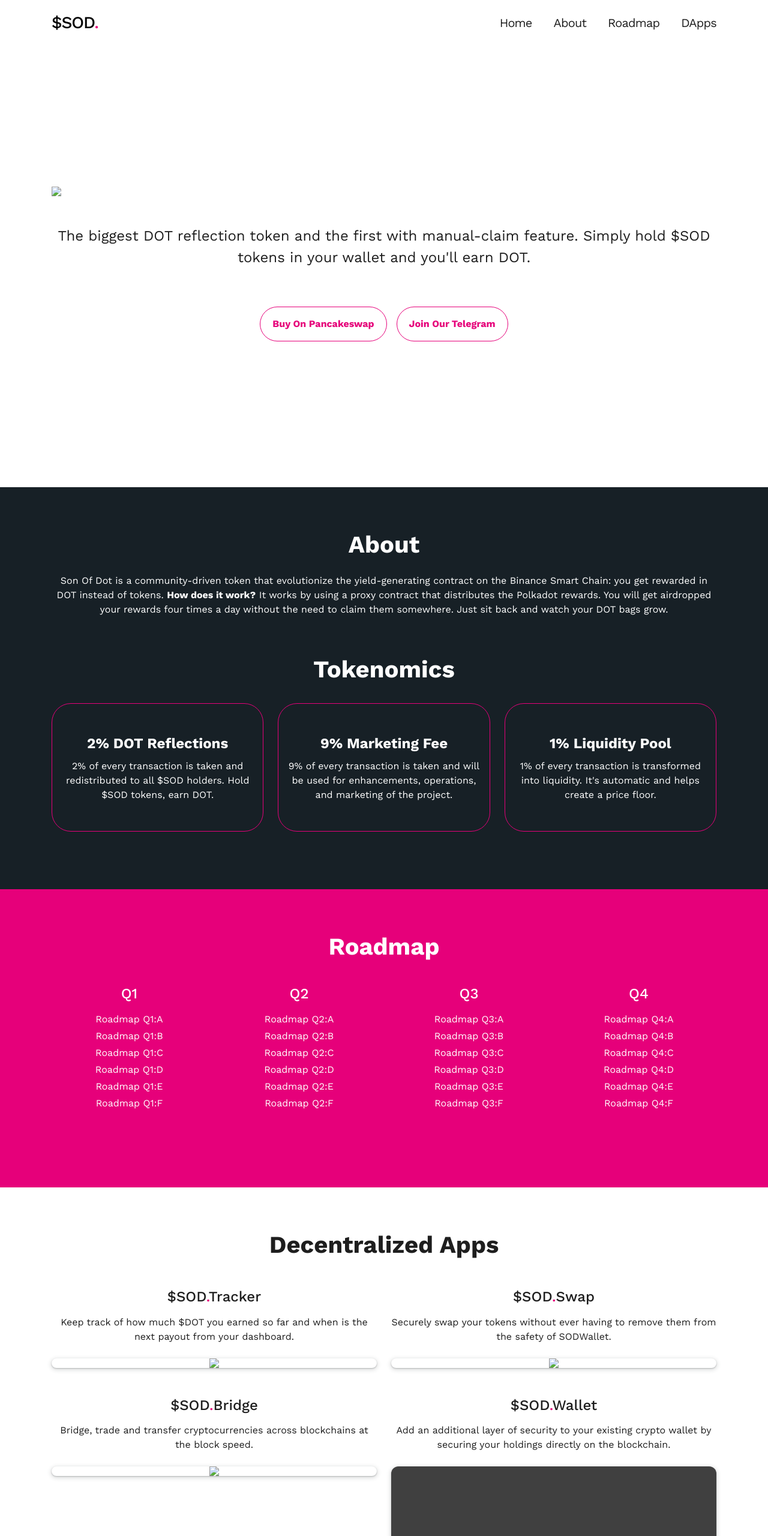
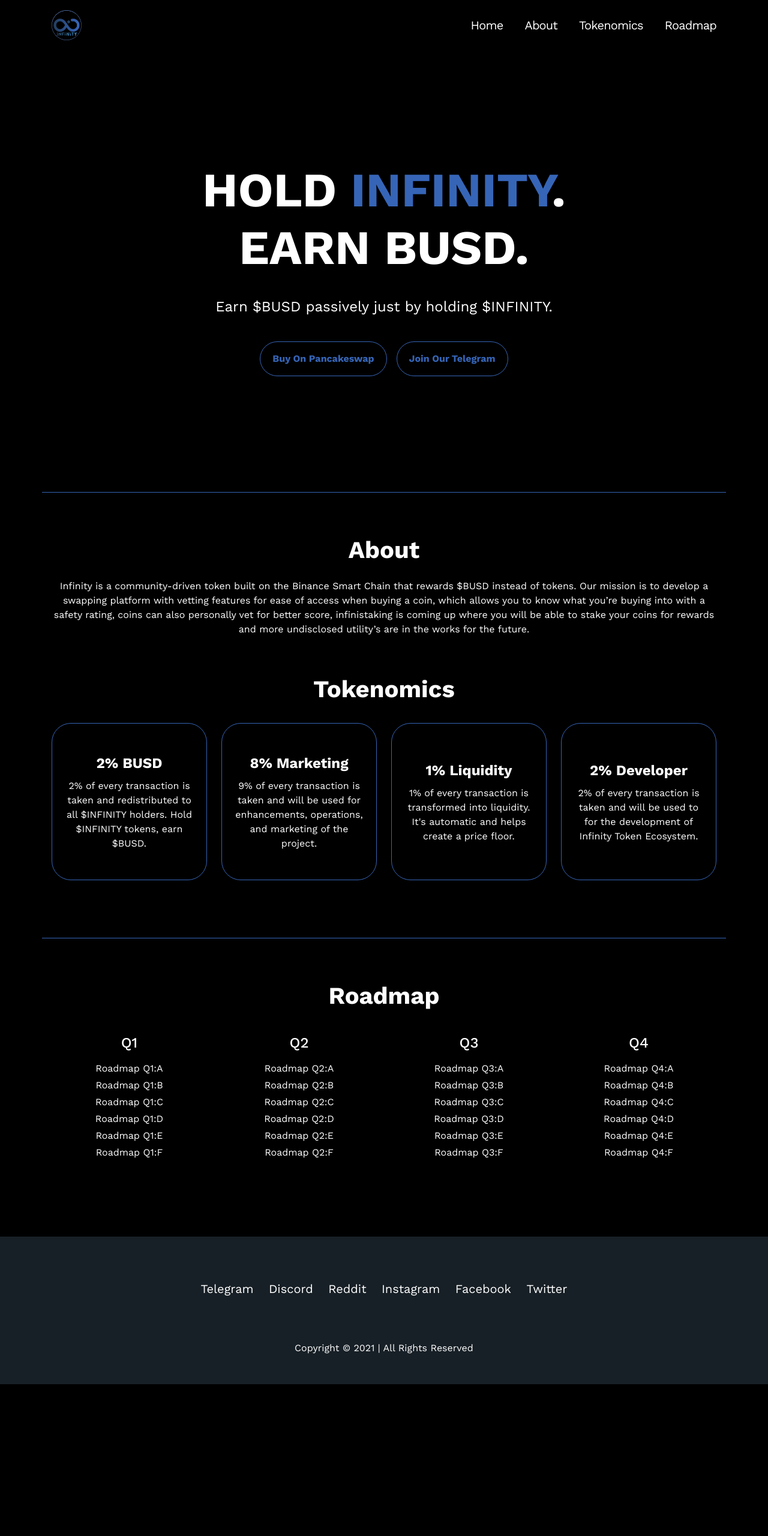
Before and after one commit to infinitytokencrypto/infinitytokencrypto.github.io, a plain HTML site: page index.html in a window 1280 px wide. Shown: the top 2560 px of the page at 60% size. After the commit the page ends 2307 px from the top, so only its background shows below. Drawn offline with nearby package versions, Linux system fonts and the light colour scheme.

Commit message:
Update index.html

```diff
--- a/index.html
+++ b/index.html
@@ -1,18 +1,18 @@
 <!doctype html>
-<html lang="en">
-<head>
-<title>Home Page | Son Of Dot</title>
+<html lang="en"><head>
+<title>Home Page | Infinity Token</title>
 <meta charset="utf-8">
 <meta name="viewport" content="width=device-width, initial-scale=1">
 <link href="css/uicons-regular-rounded.css" rel="stylesheet">
 <link href="css/bootstrap.min.css" rel="stylesheet" integrity="sha384-EVSTQN3/azprG1Anm3QDgpJLIm9Nao0Yz1ztcQTwFspd3yD65VohhpuuCOmLASjC" crossorigin="anonymous">
 <link rel="preconnect" href="https://fonts.googleapis.com">
-<link rel="preconnect" href="https://fonts.gstatic.com" crossorigin>
-<link href="https://fonts.googleapis.com/css2?family=Work+Sans:ital,wght@0,100;0,200;0,300;0,400;0,500;0,600;0,700;0,800;0,900;1,100;1,200;1,300;1,400;1,500;1,600;1,700;1,800;1,900&display=swap" rel="stylesheet">
-<link rel="stylesheet" href="https://unpkg.com/aos@next/dist/aos.css" />
+<link rel="preconnect" href="https://fonts.gstatic.com" crossorigin="">
+<link href="https://fonts.googleapis.com/css2?family=Work+Sans:ital,wght@0,100;0,200;0,300;0,400;0,500;0,600;0,700;0,800;0,900;1,100;1,200;1,300;1,400;1,500;1,600;1,700;1,800;1,900&amp;display=swap" rel="stylesheet">
+<link rel="stylesheet" href="https://unpkg.com/aos@next/dist/aos.css">
 <style type="text/css">
 body{
-color:#1e1e1e;
+    background:#000000;
+color:#ffffff;
 font-family: 'Work Sans', sans-serif;
 font-weight:400;
 font-size:16px;
@@ -25,7 +25,7 @@
 
 h1{
 font-weight:700;
-font-size:calc(1.875rem + 2.5vw);
+font-size:3em;;
 letter-spacing:0px;
 }
 
@@ -47,7 +47,7 @@
 }
 
 .nav-link{
-color:#1e1e1e !important;
+color:#FFFFFF !important;
 font-size:20px;
 letter-spacing:-0.04em;
 }
@@ -62,13 +62,13 @@
 }
 
 .btn-primary{
-color: #e6007a;
+color: #3665B7;
 background-color: transparent;
-border-color: #e6007a;
+border-color: #3665B7;
 position: relative;
 z-index: 1;
 overflow: hidden;
-border: solid 1px #e6007a;
+border: solid 1px #3665B7;
 border-radius:2em;
 padding:16px 20px;
 font-weight:700;
@@ -76,18 +76,18 @@
 }
 
 .btn-primary:hover, .btn-primary:focus {
-background-color: #e6007a !important;
+background-color: #3665B7 !important;
 font-color:#FFFFFF !important;
-border: solid 1px #e6007a !important;
+border: solid 1px #3665B7 !important;
 }
 
 .about-container{
-background:#172026;
+background:#000000;
 color:#ffffff;
 }
 
 .roadmap-container{
-background:#e6007a;
+background:#000000;
 color:#ffffff;
 }
 
@@ -169,12 +169,6 @@
 .hero-container p{
 font-size:1.25em;
 }
-
-h1{
-font-weight:700;
-font-size:calc(1.7rem + 1.5vw);
-letter-spacing:0px;
-}
 }
 
 @media (min-width: 768px) {
@@ -183,6 +177,12 @@
 @media (min-width: 992px) {
 .hero-container p{
 font-size:1.5em;
+}
+
+    h1{
+font-weight:700;
+font-size:5em;
+letter-spacing:0px;
 }
 
 .navbar-expand-lg .navbar-nav .nav-link {
@@ -197,36 +197,34 @@
 @media (min-width: 1200px) {}
 
 @media (min-width: 1400px) {
-h1{
-font-weight:700;
-font-size:calc(3.375rem + 2.5vw);
-letter-spacing:0px;
-}
+
 }
 </style>
 </head>
-<body>
+<body data-aos-easing="ease" data-aos-duration="1000" data-aos-delay="0">
 
-<nav class="navbar navbar-expand-lg navbar-light" id="#home">
+<nav class="navbar navbar-expand-lg navbar-dark" id="#home">
 <div class="container">
-<a class="navbar-brand" href="#">$SOD<span style="color:#e6007a;">.</span></a>
-<button class="navbar-toggler" type="button" data-bs-toggle="collapse" data-bs-target="#navbarTogglerDemo02" aria-controls="navbarTogglerDemo02" aria-expanded="false" aria-label="Toggle navigation"><span class="navbar-toggler-icon"></span></button>
-<div class="collapse navbar-collapse" id="navbarTogglerDemo02">
+<a class="navbar-brand" href="#"><img class="img-fluid me-2" width="50px" src="images/infinitytoken-logo.png"></a>
+<button class="navbar-toggler collapsed" type="button" data-bs-toggle="collapse" data-bs-target="#navbarTogglerDemo02" aria-controls="navbarTogglerDemo02" aria-expanded="false" aria-label="Toggle navigation"><span class="navbar-toggler-icon"></span></button>
+<div class="navbar-collapse collapse" id="navbarTogglerDemo02" style="">
 <ul class="navbar-nav ms-auto">
 <li class="nav-item"><a class="nav-link" aria-current="page" href="#home">Home</a></li>
-<li class="nav-item"><a class="nav-link" href="#about">About</a></li>
+<li class="nav-item"><a class="nav-link" href="#about">About</a></li><li class="nav-item"><a class="nav-link" href="#tokenomics">Tokenomics</a></li>
 <li class="nav-item"><a class="nav-link" href="#roadmap">Roadmap</a></li>
-<li class="nav-item"><a class="nav-link" href="#DApps">DApps</a></li>
+
 </ul>
 </div>
 </div>
 </nav>
 
-<div class="container hero-container py-5 d-flex flex-column justify-content-center align-items-center" data-aos="fade-up">
+<div class="container hero-container py-5 d-flex flex-column justify-content-center align-items-center aos-init aos-animate" data-aos="fade-up">
 <div class="row">
 <div class="col-12 d-flex flex-column justify-content-center align-items-center">
-<img width="100%;" src="images/hero-image-2.svg"/>
-<p class="mt-5 mb-5 text-center">The biggest DOT reflection token and the first with manual-claim feature. Simply hold $SOD tokens in your wallet and you'll earn DOT.</p>
+
+<h1 class="text-center mt-4 mt-lg-0">HOLD <span style="color:#3665B7">INFINITY</span>.<br>EARN BUSD.</h1>
+
+<p class="my-4 text-center">Earn $BUSD passively just by holding $INFINITY.</p>
 <div class="d-flex flex-column flex-sm-row mt-2 button-">
 <a type="button" class="btn btn-primary m-2" href="https://pancakeswap.finance/swap?outputCurrency=0x6a5d6bed5aa0d090c43ee470de764acc8c3ba50e" target="_blank">Buy On Pancakeswap</a>
 <a type="button" class="btn btn-primary m-2" href="https://t.me/SonOfDot" target="_blank">Join Our Telegram</a>
@@ -236,31 +234,38 @@
 </div>
 
 <div class="about-container" id="about">
-<div class="container py-5" data-aos="fade-up">
+<div style="border-top:1px solid #3665B7" class="container py-5 aos-init" data-aos="fade-up">
 <div class="text-center"><h2 class="mt-4 mb-4 about-title">About</h2></div>
 <div class="row mb-5">
 <div class="col-12 text-center">
-<p>Son Of Dot is a community-driven token that evolutionize the yield-generating contract on the Binance Smart Chain: you get rewarded in DOT instead of tokens. <b>How does it work?</b> It works by using a proxy contract that distributes the Polkadot rewards. You will get airdropped your rewards four times a day without the need to claim them somewhere. Just sit back and watch your DOT bags grow.</p>
+<p>Infinity is a community-driven token built on the Binance Smart Chain that rewards $BUSD instead of tokens. Our mission is to develop a swapping platform with vetting features for ease of access when buying a coin, which allows you to know what you’re buying into with a safety rating, coins can also personally vet for better score, infinistaking is coming up where you will be able to stake your coins for rewards and more undisclosed utility’s are in the works for the future.</p>
 </div>
 </div>
 <div class="text-center"><h2 class="features-title">Tokenomics</h2></div>
 <div class="row mt-4 mb-4">
-<div class="col-12 col-lg-4 mb-4">
-<div class="d-flex flex-column justify-content-center align-items-center px-3 py-5 mx-auto" style="border:1px solid #e6007a;border-radius:2em;max-width:520px;">
-<span class="text-center mb-2" style="font-size:1.5em;font-weight:700;">2% DOT Reflections</span>
-<span class="text-center">2% of every transaction is taken and redistributed to all $SOD holders. Hold $SOD tokens, earn DOT.</span>
+<div class="col-12 col-lg-3 mb-4">
+<div class="d-flex flex-column justify-content-center align-items-center px-3 py-5 mx-auto" style="border:1px solid #3665B7;border-radius:2em;max-width:520px;">
+<span class="text-center mb-2" style="font-size:1.5em;font-weight:700;">2% BUSD</span>
+<span class="text-center">2% of every transaction is taken and redistributed to all $INFINITY holders. Hold $INFINITY tokens, earn $BUSD.</span>
 </div>
 </div>
-<div class="col-12 col-lg-4 mb-4">
-<div class="d-flex flex-column justify-content-center align-items-center px-3 py-5 mx-auto" style="border:1px solid #e6007a;border-radius:2em;max-width:520px;">
-<span class="text-center mb-2" style="font-size:1.5em;font-weight:700;">9% Marketing Fee</span>
+<div class="col-12 col-lg-3 mb-4">
+<div class="h-100 d-flex flex-column justify-content-center align-items-center px-3 py-5 mx-auto" style="border:1px solid #3665B7;border-radius:2em;max-width:520px;">
+<span class="text-center mb-2" style="font-size:1.5em;font-weight:700;">8% Marketing</span>
 <span class="text-center">9% of every transaction is taken and will be used for enhancements, operations, and marketing of the project.</span>
 </div>
 </div>
-<div class="col-12 col-lg-4 mb-4">
-<div class="d-flex flex-column justify-content-center align-items-center px-3 py-5 h-100 mx-auto" style="border:1px solid #e6007a;border-radius:2em;max-width:520px;">
-<span class="text-center mb-2" style="font-size:1.5em;font-weight:700;">1% Liquidity Pool</span>
+
+
+<div class="col-12 col-lg-3 mb-4">
+<div class="d-flex flex-column justify-content-center align-items-center px-3 py-5 h-100 mx-auto" style="border:1px solid #3665B7;border-radius:2em;max-width:520px;">
+<span class="text-center mb-2" style="font-size:1.5em;font-weight:700;">1% Liquidity</span>
 <span class="text-center">1% of every transaction is transformed into liquidity. It's automatic and helps create a price floor.</span>
+</div>
+</div><div class="col-12 col-lg-3 mb-4">
+<div class="d-flex flex-column justify-content-center align-items-center px-3 py-5 h-100 mx-auto" style="border:1px solid #3665B7;border-radius:2em;max-width:520px;">
+<span class="text-center mb-2" style="font-size:1.5em;font-weight:700;">2% Developer</span>
+<span class="text-center">2% of every transaction is taken and will be used to for the development of Infinity Token Ecosystem.</span>
 </div>
 </div>
 </div>
@@ -268,7 +273,7 @@
 </div>
 
 <div class="roadmap-container" id="roadmap">
-<div class="container py-5" data-aos="fade-up">
+<div style="border-top:1px solid #3665B7" class="container py-5 aos-init" data-aos="fade-up">
 <div class="text-center"><h2 class="mt-4 mb-4 roadmap-title">Roadmap</h2></div>
 <div class="row mb-5">
 <div class="col-12 col-lg-3 text-center py-3">
@@ -319,37 +324,7 @@
 </div>
 </div>
 
-<div class="dashboard-container" id="DApps">
-<div class="container py-5" data-aos="fade-up">
-<div class="text-center"><h2 class="mt-4 mb-5 dashboard-title">Decentralized Apps</h2></div>
-<div class="row">
-<div class="col-12 col-md-6 col-lg-6 mb-5">
-<div class="text-center"><h3 class="mb-3" style="font-weight:700;font-size:1.5em;font-weight:500;">$SOD<span style="color:#e6007a;">.</span>Tracker</h3></div>
-<p class="text-center mb-4" style="max-width:720px;">Keep track of how much $DOT you earned so far and when is the next payout from your dashboard.</p>
-<div class="d-flex flex-column justify-content-center align-items-center" style="box-shadow: rgba(60, 64, 67, 0.3) 0px 1px 2px 0px, rgba(60, 64, 67, 0.15) 0px 2px 6px 2px;border-radius: 12px;max-width:720px;position:relative;overflow:hidden !important;padding:0;border-radius:12px;"><img class="img-fluid dashboard-image" src="images/sod-manager-preview-3.png" /><div class="under-development-message d-none">Under Development</div></div>
-</div>
-<div class="col-12 col-md-6 col-lg-6 mb-5">
-<div class="text-center"><h3 class="mb-3" style="font-weight:700;font-size:1.5em;font-weight:500;">$SOD<span style="color:#e6007a;">.</span>Swap</h3></div>
-<p class="text-center mb-4" style="max-width:720px;">Securely swap your tokens without ever having to remove them from the safety of SODWallet.</p>
-<div class="d-flex flex-column justify-content-center align-items-center" style="box-shadow: rgba(60, 64, 67, 0.3) 0px 1px 2px 0px, rgba(60, 64, 67, 0.15) 0px 2px 6px 2px;border-radius: 12px;max-width:720px;position:relative;overflow:hidden !important;padding:0;border-radius:12px;"><img class="img-fluid dashboard-image" src="images/sod-swap-preview.png" /><div class="under-development-message d-none">Under Development</div></div>
-</div>
-<div class="col-12 col-md-6 col-lg-6 mb-5">
-<div class="text-center"><h3 class="mb-3" style="font-weight:700;font-size:1.5em;font-weight:500;">$SOD<span style="color:#e6007a;">.</span>Bridge</h3></div>
-<p class="text-center mb-4" style="max-width:720px;">Bridge, trade and transfer cryptocurrencies across blockchains at the block speed.</p>
-<div class="d-flex flex-column justify-content-center align-items-center" style="box-shadow: rgba(60, 64, 67, 0.3) 0px 1px 2px 0px, rgba(60, 64, 67, 0.15) 0px 2px 6px 2px;border-radius: 12px;max-width:720px;position:relative;overflow:hidden !important;padding:0;border-radius:12px;"><img class="img-fluid dashboard-image" src="images/sod-bridge-preview.png" /><div class="under-development-message d-none">Under Development</div></div>
-</div>
-<div class="col-12 col-md-6 col-lg-6 mb-5">
-<div class="text-center"><h3 class="mb-3" style="font-weight:500;font-size:1.5em;">$SOD<span style="color:#e6007a;">.</span>Wallet</h3></div>
-<p class="text-center mb-4" style="max-width:720px;">Add an additional layer of security to your existing crypto wallet by securing your holdings directly on the blockchain.</p>
-<div class="d-flex flex-column justify-content-center align-items-center" style="box-shadow: rgba(60, 64, 67, 0.3) 0px 1px 2px 0px, rgba(60, 64, 67, 0.15) 0px 2px 6px 2px;border-radius: 12px;max-width:720px;position:relative;overflow:hidden !important;padding:0;border-radius:12px;"><div style="background:url('images/sod-wallet-preview.jpg');background-size: cover;position: relative;width: 100%;padding-top: 60%; /* 16:9 Aspect Ratio */"></div><div class="under-development-message">Under Development</div></div>
-</div>
-</div>
-<div class="d-flex flex-column justify-content-center align-items-center mb-4">
-<div class="text-center mt-4" style="font-weight:400;font-size:40px;">And more DApps to be announced.</div>
-<a type="button" class="btn btn-primary mx-auto d-inline-block mt-5" href="https://t.me/SonOfDot" target="_blank">Join Our Community</a>
-</div>
-</div>
-</div>
+
 
 <div class="footer-container">
 <div class="container py-5">
@@ -397,5 +372,6 @@
 
 });
 		</script>
-</body>
-</html>
+
+
+</body></html>
```
